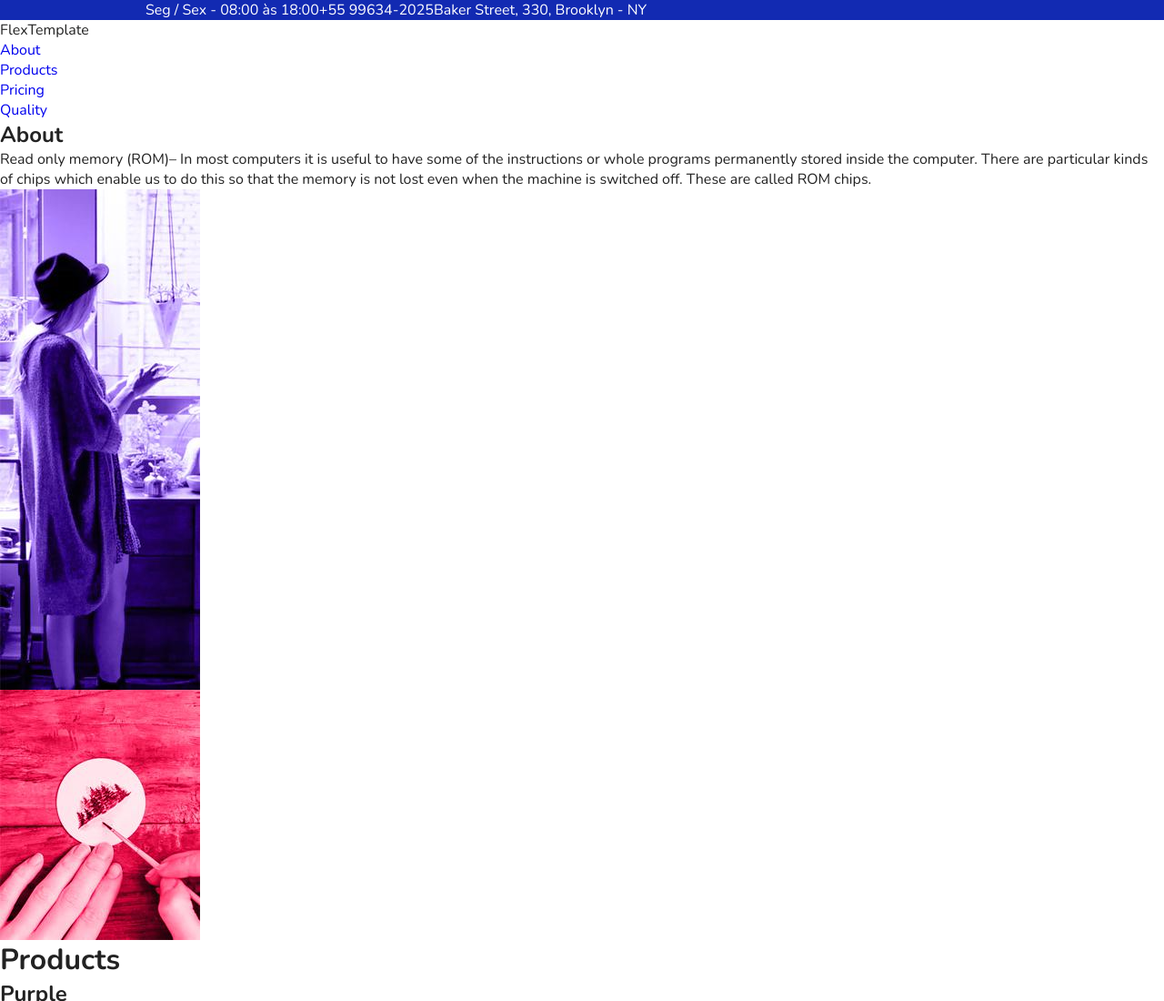
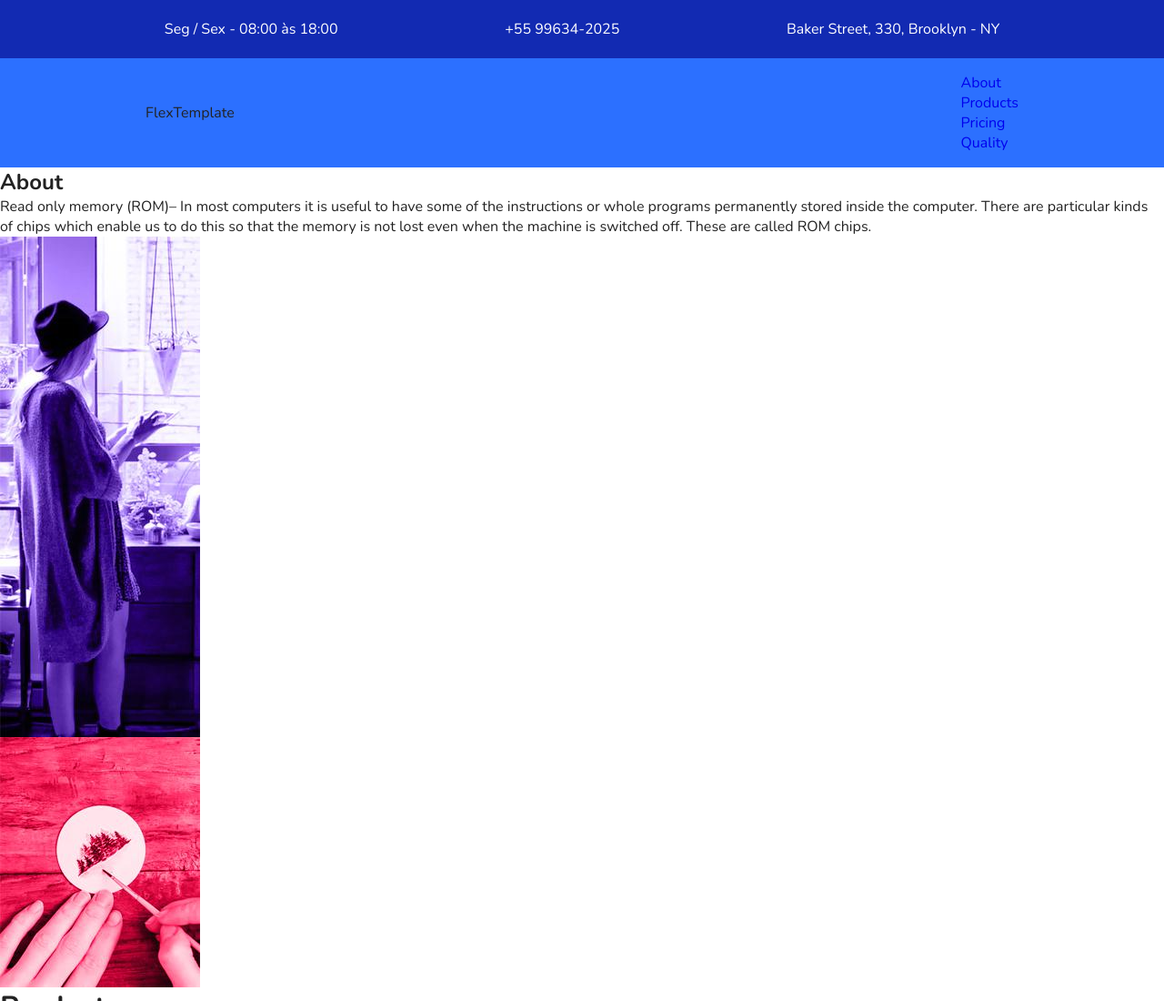
Before and after one commit to vmarcosp/flexbox-practicing, a website: page index.html in a window 1280 px wide. Shown: the top 1100 px of the page at 91% size. Drawn offline with nearby package versions, Linux system fonts and the light colour scheme.

Commit message:
Styled in navbar and logo

```diff
--- a/scss/style.scss
+++ b/scss/style.scss
@@ -1,5 +1,6 @@
 $dark:#222222;
 $blue-dark:#122ab2;
+$blue:#2c70ff;
 $grid-width:960px;
 
 /*RESET*/
@@ -34,10 +35,27 @@ img{
     color:white;
     >.top-bar{
         display: flex;
+        flex-wrap: wrap;
+        justify-content: space-between;
         max-width:$grid-width;
         margin:0 auto;
-      >a{
+        padding:.8rem;
+      >a,p{
+          padding:.5rem;
           color:white;
       }
     }
 }
+
+.menu-bg{
+    background:$blue;
+    .menu{
+        max-width: $grid-width;
+        margin:0 auto;
+        padding:1rem 0;
+        display: flex;
+        flex-wrap:wrap;
+        justify-content: space-between;
+        align-items: center;
+    }
+}
```
Also changed, not shown: css/style.css.
